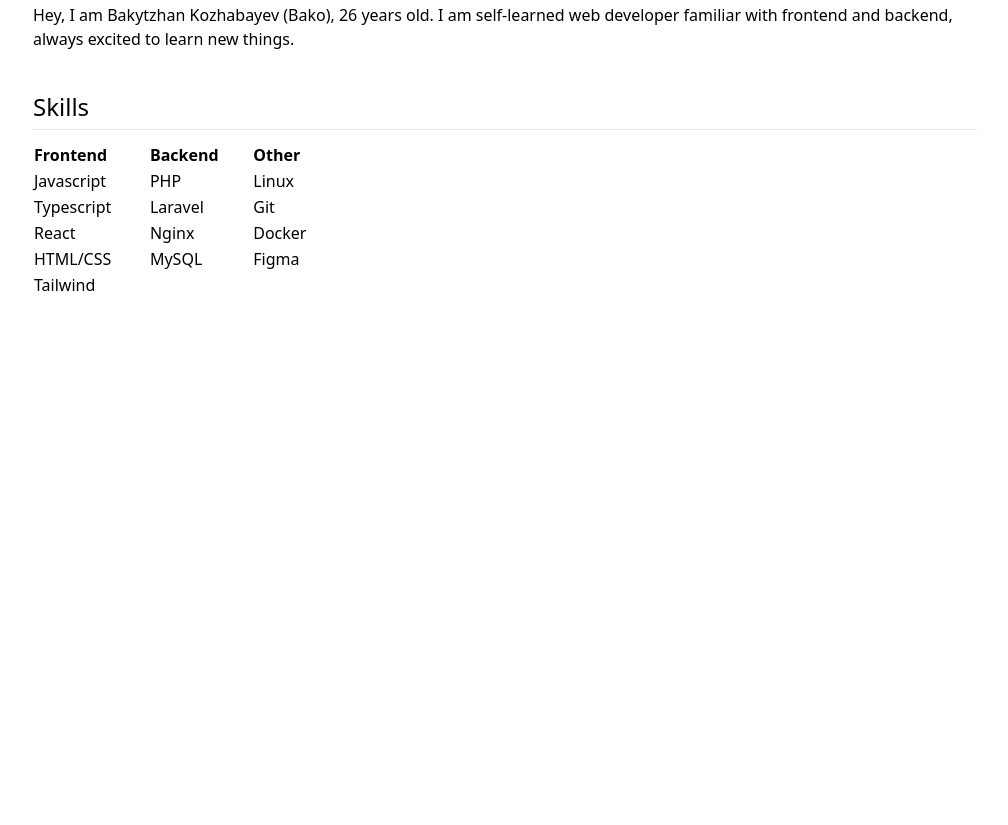
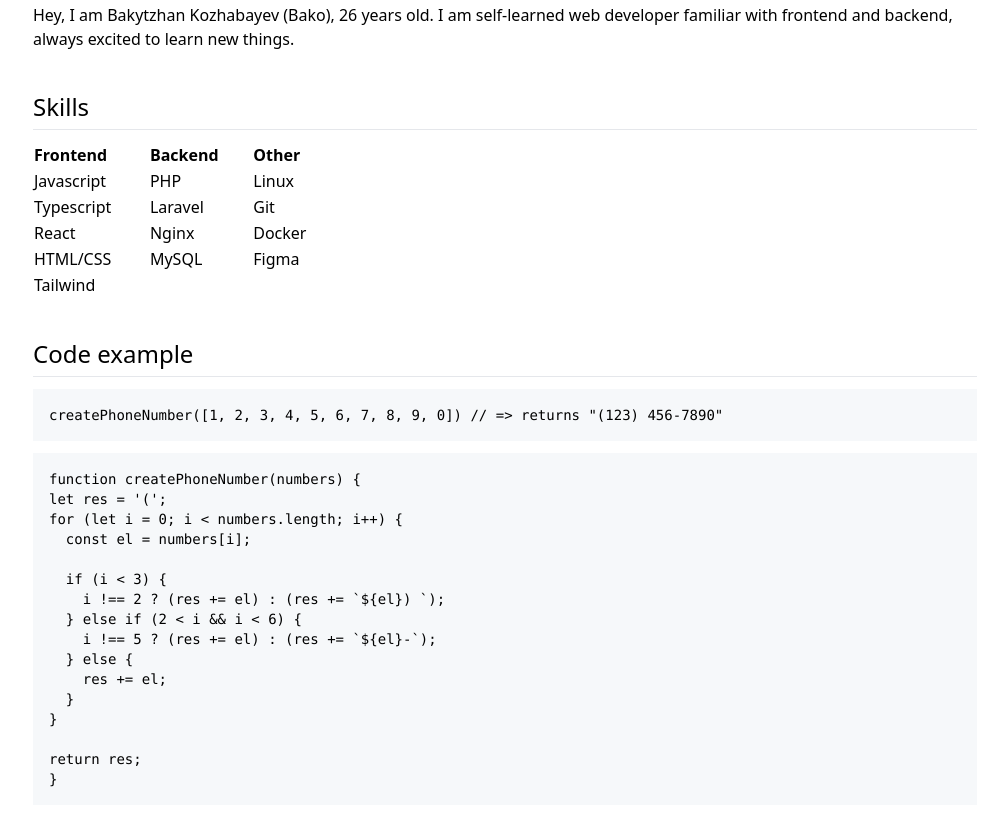
Before and after one commit to baktify/rsschool-cv, a website built with Vite: page index.html in a window 1280 px wide. Shown: the part 403-1228 px from the top of the page, without its empty margins (135-1143 px from the left). Before the commit the page ends 800 px from the top, so only its background shows below. Built offline with nearby package versions, Linux system fonts and the light colour scheme.

Commit message:
feat: add code example

```diff
--- a/index.html
+++ b/index.html
@@ -87,6 +87,37 @@
         </tbody>
       </table>
     </section>
+
+    <!-- Code example -->
+    <section class="mb-10 px-10">
+      <h2 class="text-2xl mb-1.5">Code example</h2>
+      <hr>
+      <div class="bg-[#f6f8fa] text-sm p-4 my-3">
+        <code class="">
+            createPhoneNumber([1, 2, 3, 4, 5, 6, 7, 8, 9, 0]) // => returns
+            "(123) 456-7890"
+          </code>
+      </div>
+      <div class="bg-[#f6f8fa] text-sm p-4 my-3">
+        <pre><code class="">function createPhoneNumber(numbers) {
+let res = '(';
+for (let i = 0; i &lt; numbers.length; i++) {
+  const el = numbers[i];
+
+  if (i &lt; 3) {
+    i !== 2 ? (res += el) : (res += `${el}) `);
+  } else if (2 &lt; i && i &lt; 6) {
+    i !== 5 ? (res += el) : (res += `${el}-`);
+  } else {
+    res += el;
+  }
+}
+
+return res;
+}</code></pre>
+      </div>
+    </section>
+
   </main>
 
   <script type="module" src="/src/main.ts"></script>
```
